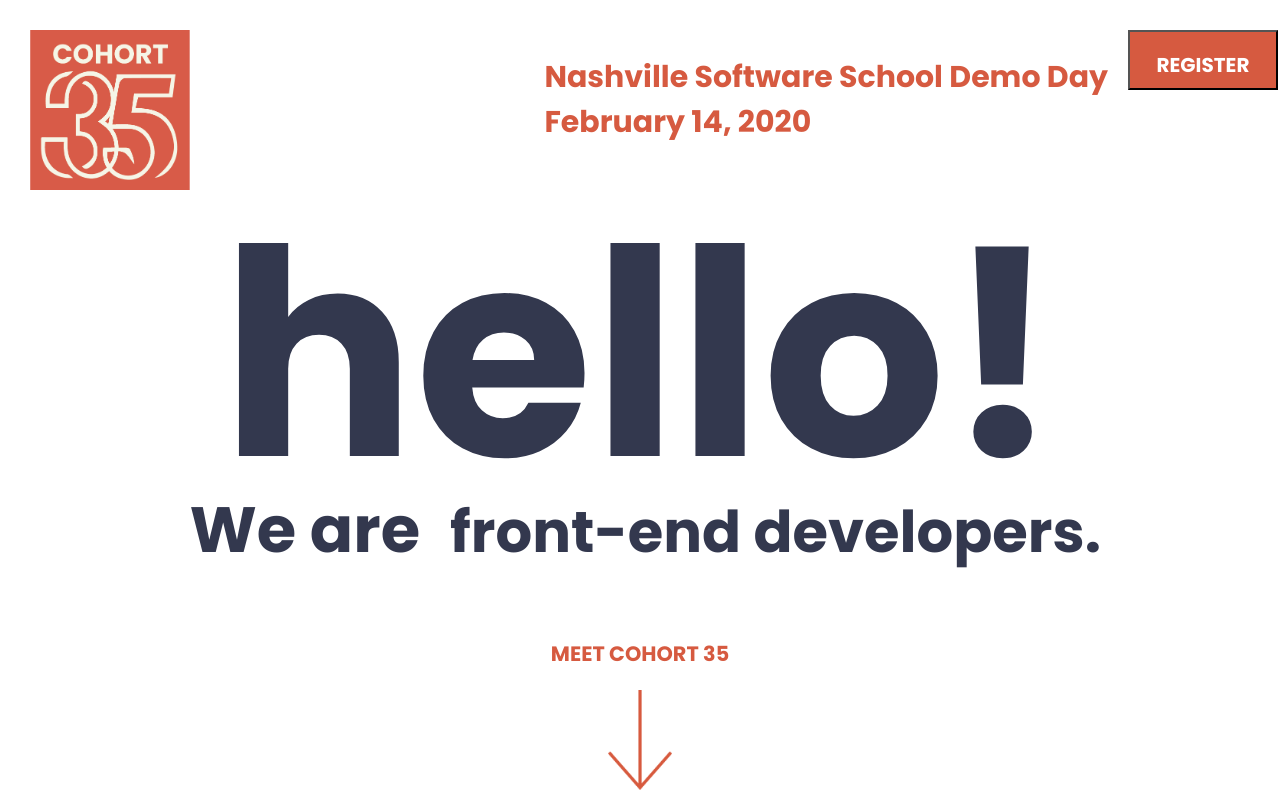
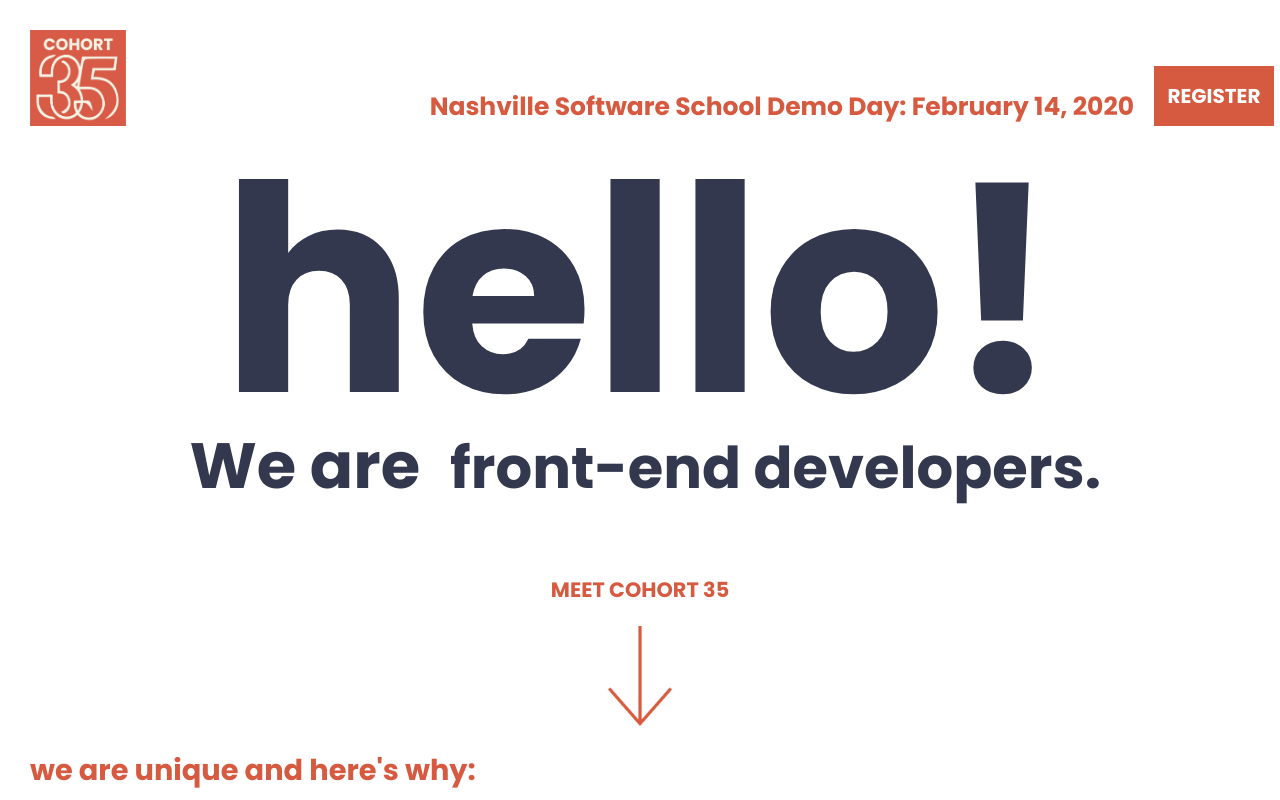
Before and after one commit to nss-day-cohort-35/website, a React (Create React App) app: page / in a window 1280 px wide. Shown: the top 800 px of the page. Built offline with nearby package versions, Linux system fonts and the light colour scheme.

Commit message:
navbar styling

```diff
--- a/src/Components/PageContent/NavBar.js
+++ b/src/Components/PageContent/NavBar.js
@@ -12,7 +12,7 @@ class NavBar extends Component {
                             src="./images/cohort35_logo_navbar-01.png"
                         />
                         <div className="demoDayInfo">
-                        <h2 className="demoDayDate">Nashville Software School Demo Day <br></br> February 14, 2020</h2>
+                        <h3 className="demoDayDate">Nashville Software School Demo Day: February 14, 2020</h3>
 
                         <button className="demoDayRegister">
                         <h2 className="registerText">Register</h2>
--- a/src/Components/PageContent/navbar.css
+++ b/src/Components/PageContent/navbar.css
@@ -19,22 +19,24 @@
     display: flex;
     flex-direction: row;
     justify-content: flex-end;
+    align-items: flex-end;
     width: 85vw;
-    padding-top: 30px;
+    margin-left: 60px;
   }
 
   .logo {
     padding-left: 30px;
     padding-top: 30px;
-    width: 10rem;
-    height: 10rem;
+    width: 6rem;
+    height: 6rem;
   }
 
   .demoDayRegister {
     background-color:#d65a40 ;
-    width: 150px;
+    width: 120px;
     height: 60px;
     margin-left: 20px;
+    border-style: none;
   }
 
   .registerText{
@@ -42,11 +44,12 @@
     color: white;
     text-transform: uppercase;
     font-size: 20px;
+    margin: 0px;
   }
 
   .demoDayDate  {
     font-family: 'Poppins', sans-serif;
     color: #d65a40;
-    font-size: 30px;
-    padding-top: -30px important!;
+    font-size: 25px;
+    margin: 0px !important;
   }
```
